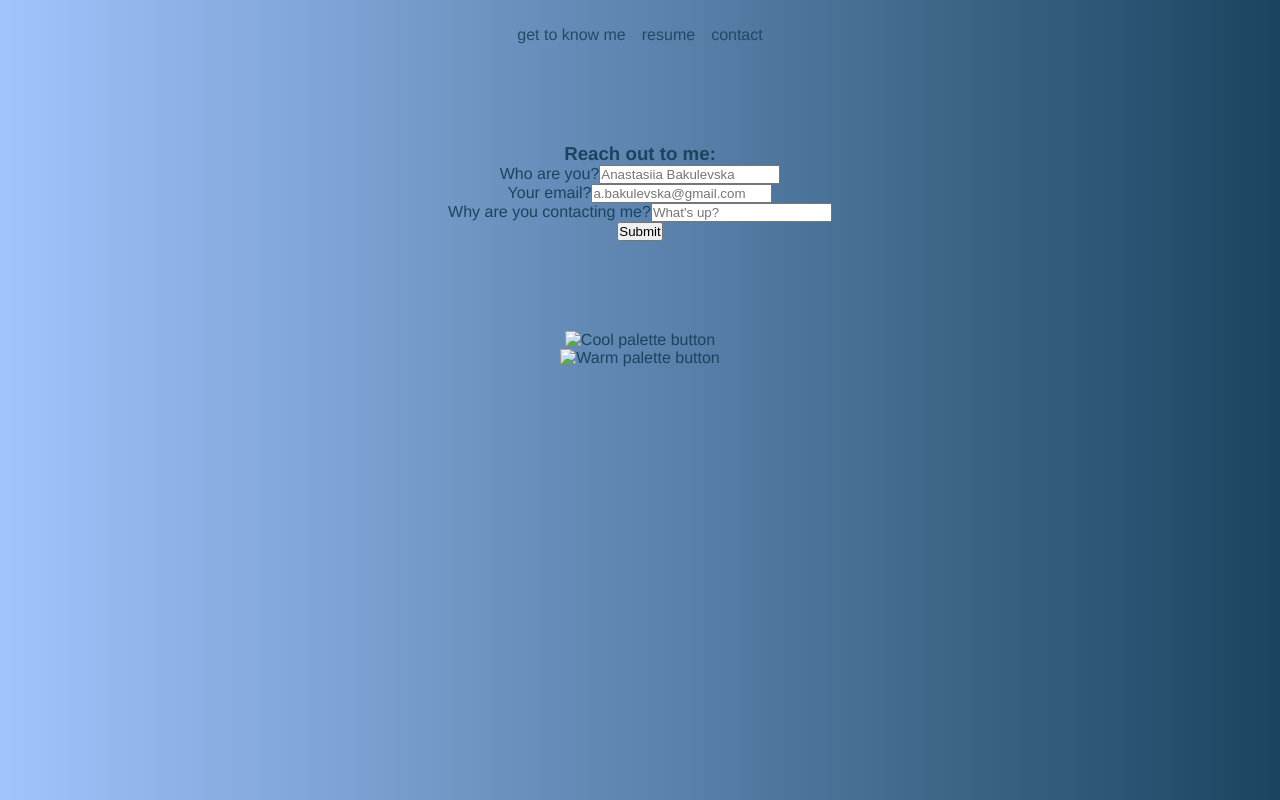
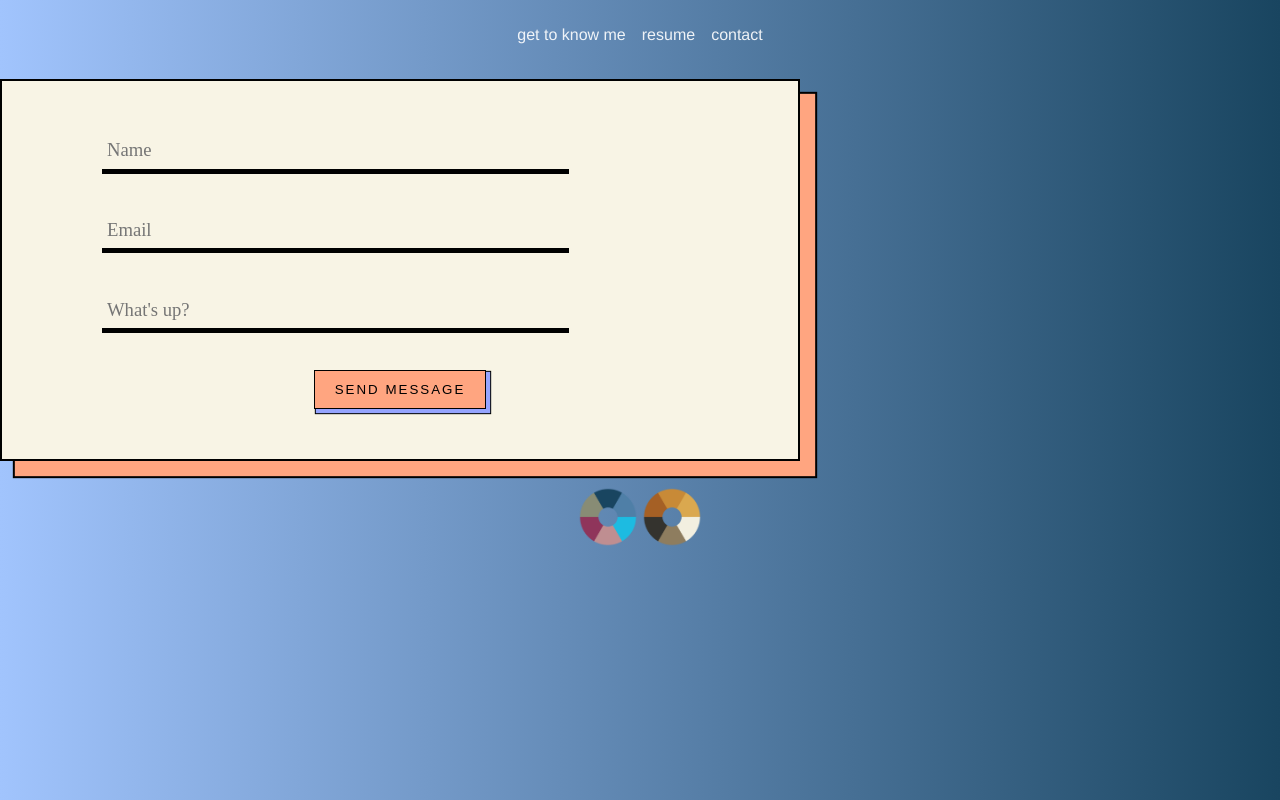
Before and after one commit to t1js/resume-site, a plain HTML site: page site/contact.html in a window 1280 px wide. Drawn offline with Linux system fonts and the light colour scheme.

Commit message:
contact form update, footer update

```diff
--- a/site/contact.html
+++ b/site/contact.html
@@ -20,27 +20,22 @@
             </nav>
         </header>
 
-    <section id="contact-form">
-    <div>
-        <h3>Reach out to me:</h3>
-        <form required method="post" action="mailto:bakulevskaya.nb@gmail.com" enctype="application/x-www-form-urlencoded" target="_blank">
-        <label>
-            Who are you?<input type="text" placeholder="Anastasiia Bakulevska">
-        </label><br>
-        <label>
-            Your email?<input type="email" placeholder="a.bakulevska@gmail.com">
-        </label><br>
-        <label>Why are you contacting me?<input type="text" placeholder="What's up?"/>
-        </label><br>
-        <input type="submit">
+        <div class="contact-me">
+
+            <form required method="post" action="mailto:bakulevskaya.nb@gmail.com" enctype="application/x-www-form-urlencoded">
+
+              <input placeholder="Name" required="" type="text" />
+              <input name="email" placeholder="Email" type="email" />
+              <input placeholder="What&#39;s up?" type="text" />
+              <button type="submit">SEND MESSAGE</button>
             </form>
           </div>
-</section>
+
 
  <footer>
             <div class="palettes">
-        <img class="palette cool" title="Cool palette" src="../site/img/cool_palette.jpg" alt="Cool palette button" onclick="setTheme('cool')"/><br>
-        <img class="palette warm" title="Warm palette" src="../site/img/warm_palette.jpg" alt="Warm palette button" onclick="setTheme('warm')"/>
+                <img class="palette cool" title="Cool palette" src="../site/img/cool.png" alt="Cool palette button" onclick="setTheme('cool')"/>
+                <img class="palette warm" title="Warm palette" src="../site/img/warm.png" alt="Warm palette button" onclick="setTheme('warm')"/>
                 </div>
         </footer>
 </body>
--- a/site/style.css
+++ b/site/style.css
@@ -4,7 +4,7 @@
 :root,
     :root.cool {
     background-image: linear-gradient(to right, #a1c4fd 0%, #194560 100%);
-    --text-color:  #194560;
+    --text-color: white;
     }
     :root.warm {
     background-image: linear-gradient(to right, #daa84f 20%, #f2efe0 100%);
@@ -61,8 +61,7 @@ header nav ul li {
 }
 
 header nav ul
-li:hover,
- :focus {
+li:hover {
     color: gray;
 }
 
@@ -70,6 +69,20 @@ li:hover,
     box-sizing: border-box;
     margin: 0px;
     padding: 0px;
+}
+
+h1 {
+    font-family: Verdana,Arial,sans-serif;
+    font-size: 60px;
+}
+
+h2 {
+    writing-mode: vertical-rl;
+    text-orientation: mixed;
+    font-family: 'Gill Sans', 'Gill Sans MT', Calibri, 'Trebuchet MS', sans-serif;
+    position: fixed;
+    right: 16px;
+    top: 16px;
 }
 
 ul,
@@ -144,3 +157,62 @@ section {
     border-radius: 2px;
     font-family: 'Segoe UI', Tahoma, Geneva, Verdana, sans-serif;
 }
+
+.contact-me {
+    width: 50em;
+    background: #f8f4e5;
+    padding: 50px 100px;
+    border: 2px solid black;
+    box-shadow: 15px 15px 1px #ffa580, 15px 15px 1px 2px black;
+  }
+
+  input {
+    position: relative;
+    display: block;
+    width: 25em;
+    font-size: 14pt;
+    line-height: 28pt;
+    font-family: "Fjalla One";
+    margin-bottom: 28pt;
+    border: none;
+    border-bottom: 5px solid black;
+    background: #f8f4e5;
+    padding-left: 5px;
+    outline: none;
+    color: black;
+  }
+
+  input:focus {
+    border-bottom: 5px solid #ffa580;
+  }
+
+  button {
+    display: block;
+    margin: 0 auto;
+    line-height: 28pt;
+    padding: 0 20px;
+    background: #ffa580;
+    letter-spacing: 2px;
+    transition: 0.2s all ease-in-out;
+    outline: none;
+    border: 1px solid black;
+    box-shadow: 3px 3px 1px 1px #95a4ff, 3px 3px 1px 2px black;
+  }
+  button:hover {
+    background: black;
+    color: white;
+    border: 1px solid black;
+  }
+
+  ::selection {
+    background: #ffc8ff;
+  }
+
+  input:-webkit-autofill,
+  input:-webkit-autofill:hover,
+  input:-webkit-autofill:focus {
+    border-bottom: 5px solid #95a4ff;
+    -webkit-text-fill-color: #2A293E;
+    -webkit-box-shadow: 0 0 0px 1000px #f8f4e5 inset;
+    transition: background-color 5000s ease-in-out 0s;
+  }
```
Also changed, not shown: site/aboutme.html (+2 -2 lines), site/index.html (+6 -4 lines), site/resume.html (+2 -2 lines). Lines whose indentation alone changed are shown as unchanged.
